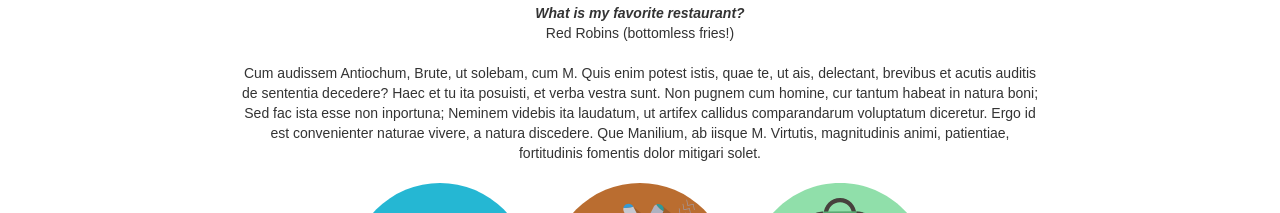
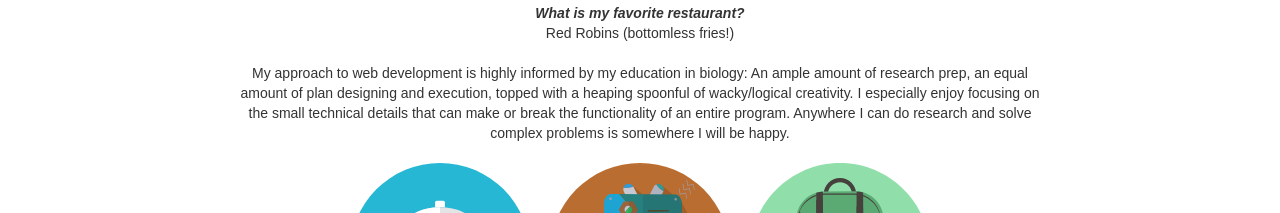
Before and after one commit to yihdego/react-workshop, a React (Create React App) app: page / in a window 1280 px wide. Shown: the part 439-652 px from the top of the page. Built offline with nearby package versions, Linux system fonts and the light colour scheme; no server answers.

Commit message:
replacing lorem ipsum in home

```diff
--- a/src/components/home.js
+++ b/src/components/home.js
@@ -19,7 +19,13 @@
           </dl>
 
 
-          <p>Cum audissem Antiochum, Brute, ut solebam, cum M. Quis enim potest istis, quae te, ut ais, delectant, brevibus et acutis auditis de sententia decedere? Haec et tu ita posuisti, et verba vestra sunt. Non pugnem cum homine, cur tantum habeat in natura boni; Sed fac ista esse non inportuna; Neminem videbis ita laudatum, ut artifex callidus comparandarum voluptatum diceretur. Ergo id est convenienter naturae vivere, a natura discedere. Que Manilium, ab iisque M. Virtutis, magnitudinis animi, patientiae, fortitudinis fomentis dolor mitigari solet. </p>
+          <p>My approach to web development is highly informed by my education in biology:
+            An ample amount of research prep, an equal amount of plan designing and execution,
+            topped with a heaping spoonful of wacky/logical creativity. I especially enjoy
+            focusing on the small technical details that can make or break the functionality
+            of an entire program.
+            Anywhere I can do research and solve complex problems is somewhere I will be happy.
+          </p>
           <div>
             <ProjectCard image={'food'} url={'https://whatsie.herokuapp.com'}/>
             <ProjectCard image={'robot'} url={'https://psklrmrfi.herokuapp.com'}/>
```
